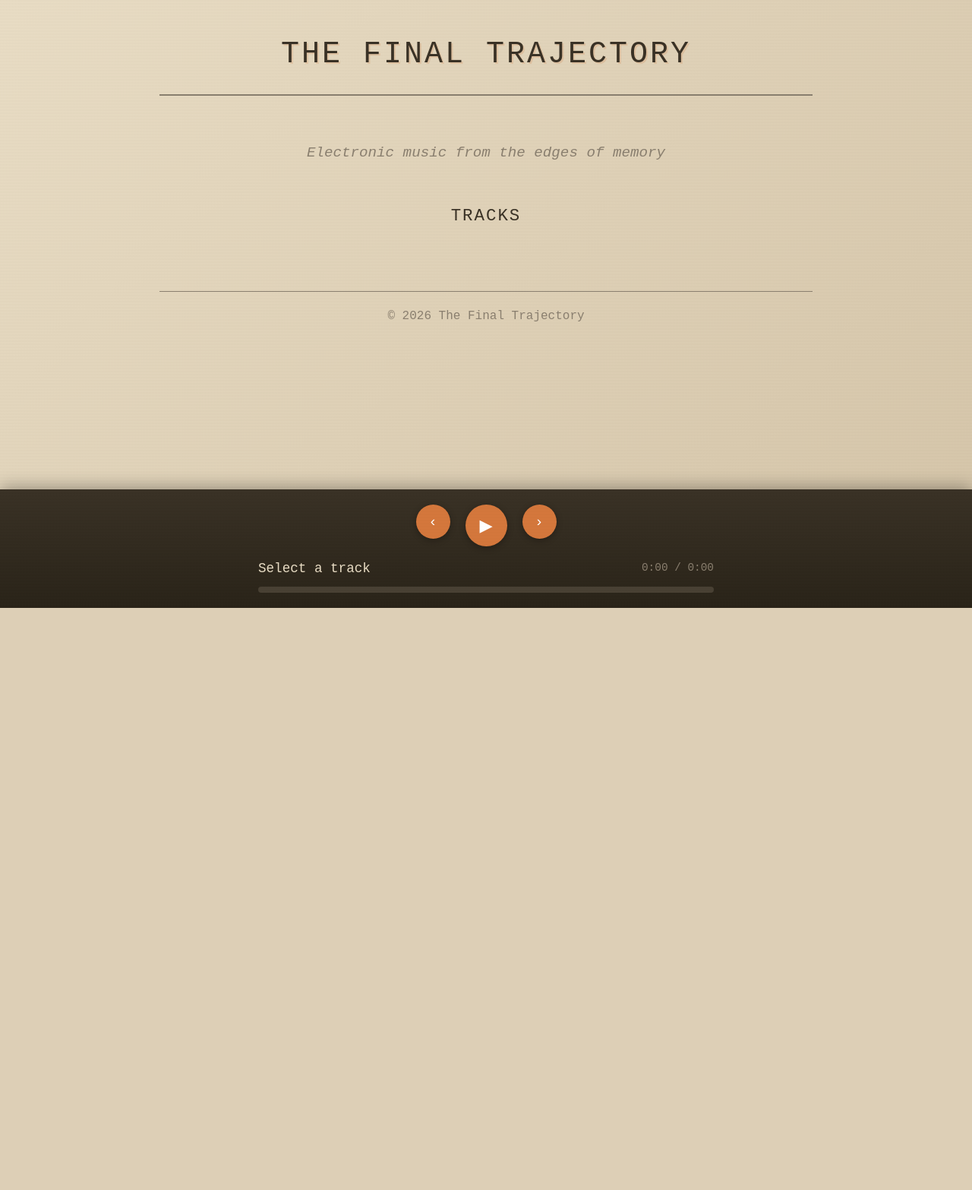
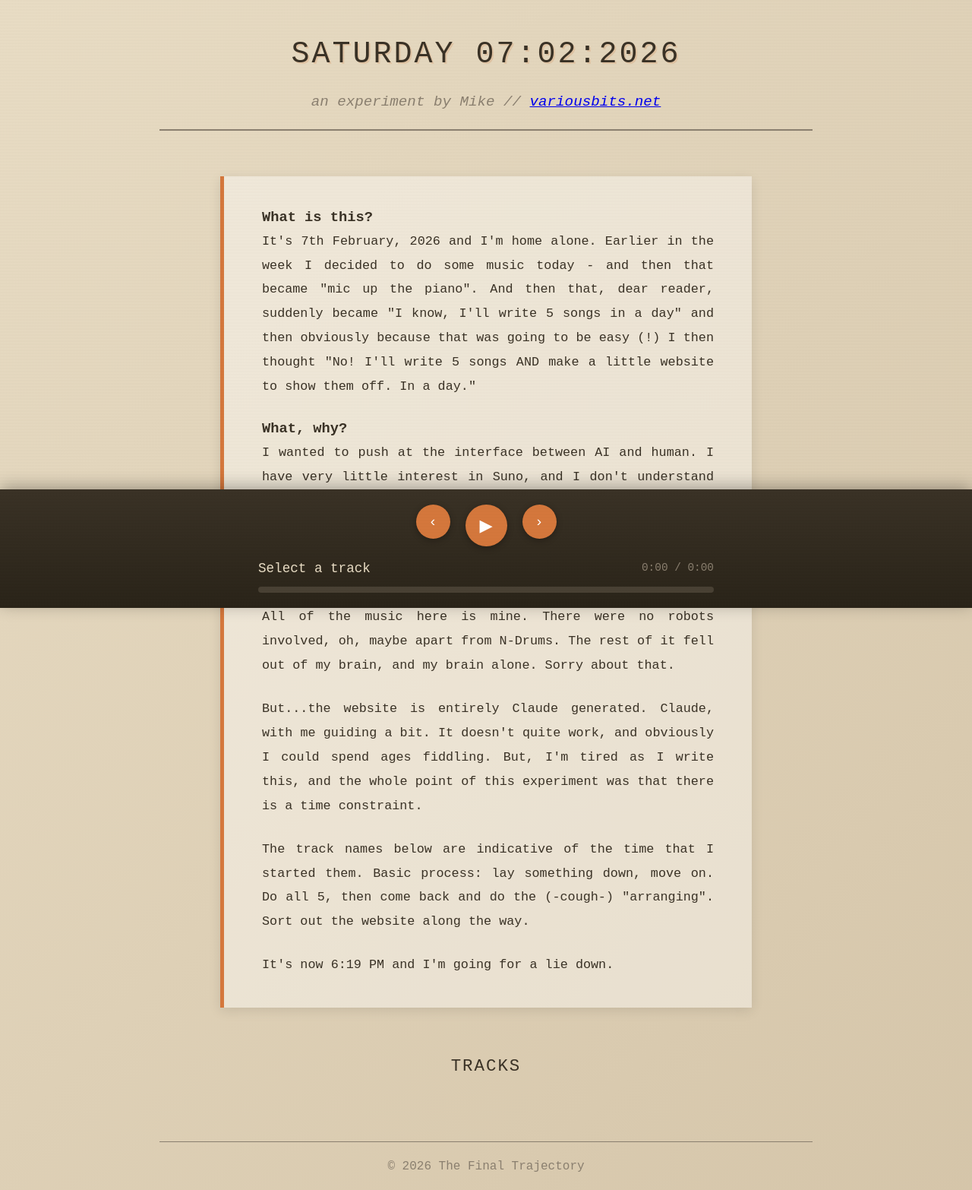
Before and after one commit to dmje/saturday, a PHP site: page / in a window 1280 px wide. Shown: the top 1566 px of the page at 76% size. Before the commit the page ends 800 px from the top, so only its background shows below. Run offline with PHP 8.4, Linux system fonts and the light colour scheme.

Commit message:
text tweaks

```diff
--- a/assets/css/style.css
+++ b/assets/css/style.css
@@ -73,6 +73,33 @@ header {
     font-size: 1.2em;
     color: var(--warm-grey);
     font-style: italic;
+    margin-top: 15px;
+}
+
+/* Home About Section */
+.home-about {
+    margin: 60px auto;
+    max-width: 700px;
+    text-align: left;
+}
+
+.about-text {
+    background: rgba(255, 255, 255, 0.4);
+    padding: 40px 50px;
+    border-left: 5px solid var(--muted-orange);
+    box-shadow: 0 4px 15px rgba(0, 0, 0, 0.1);
+}
+
+.about-text p {
+    font-size: 1.05em;
+    line-height: 1.9;
+    margin-bottom: 25px;
+    color: var(--dark-brown);
+    text-align: justify;
+}
+
+.about-text p:last-child {
+    margin-bottom: 0;
 }
 
 /* Song List */
--- a/index.php
+++ b/index.php
@@ -24,13 +24,35 @@ foreach ($songs as $song) {
 
     <div class="container">
         <header>
-            <h1 class="site-title">The Final Trajectory</h1>
+            <h1 class="site-title">saturday 07:02:2026</h1>
+            <p class="tagline">an experiment by Mike // <a target="_blank" href="https://variousbits.net">variousbits.net</a></p>
         </header>
 
         <main class="home-content">
-            <div class="home-intro">
-                <p class="tagline">Electronic music from the edges of memory</p>
-            </div>
+            <section class="home-about">
+                <div class="about-text">
+
+                    <h3>What is this?</h3>
+
+                    <p>It's 7th February, 2026 and I'm home alone. Earlier in the week I decided to do some music today - and then that became "mic up the piano".
+                    And then that, dear reader, suddenly became "I know, I'll write 5 songs in a day" and then obviously because that was going to be easy (!) I then thought
+                    "No! I'll write 5 songs AND make a little website to show them off. In a day."</p>
+
+                    <h3>What, why?</h3>
+
+                    <p>I wanted to push at the interface between AI and human. I have very little interest in Suno, and I don't understand anyone who uses tools to "generate" music.
+                    But... I'm also fascinated with the edge between robots and us, and how we can use these tools to enhance our creativity, rather than replace it.</p>
+
+                    <p>All of the music here is mine. There were no robots involved, oh, maybe apart from N-Drums. The rest of it fell out of my brain, and my brain alone. Sorry about that.</p>
+
+                    <p>But...the website is entirely Claude generated. Claude, with me guiding a bit. It doesn't quite work, and obviously I could spend ages fiddling. But, I'm tired as I write this, and the whole point of this experiment was that there is a time constraint.</p>
+
+                    <p>The track names below are indicative of the time that I started them. Basic process: lay something down, move on. Do all 5, then come back and do the (-cough-) "arranging". Sort out the website along the way.</p>
+
+                    <p>It's now 6:19 PM and I'm going for a lie down.</p>
+
+                </div>
+            </section>
 
             <nav class="song-list">
                 <h2>Tracks</h2>
```
